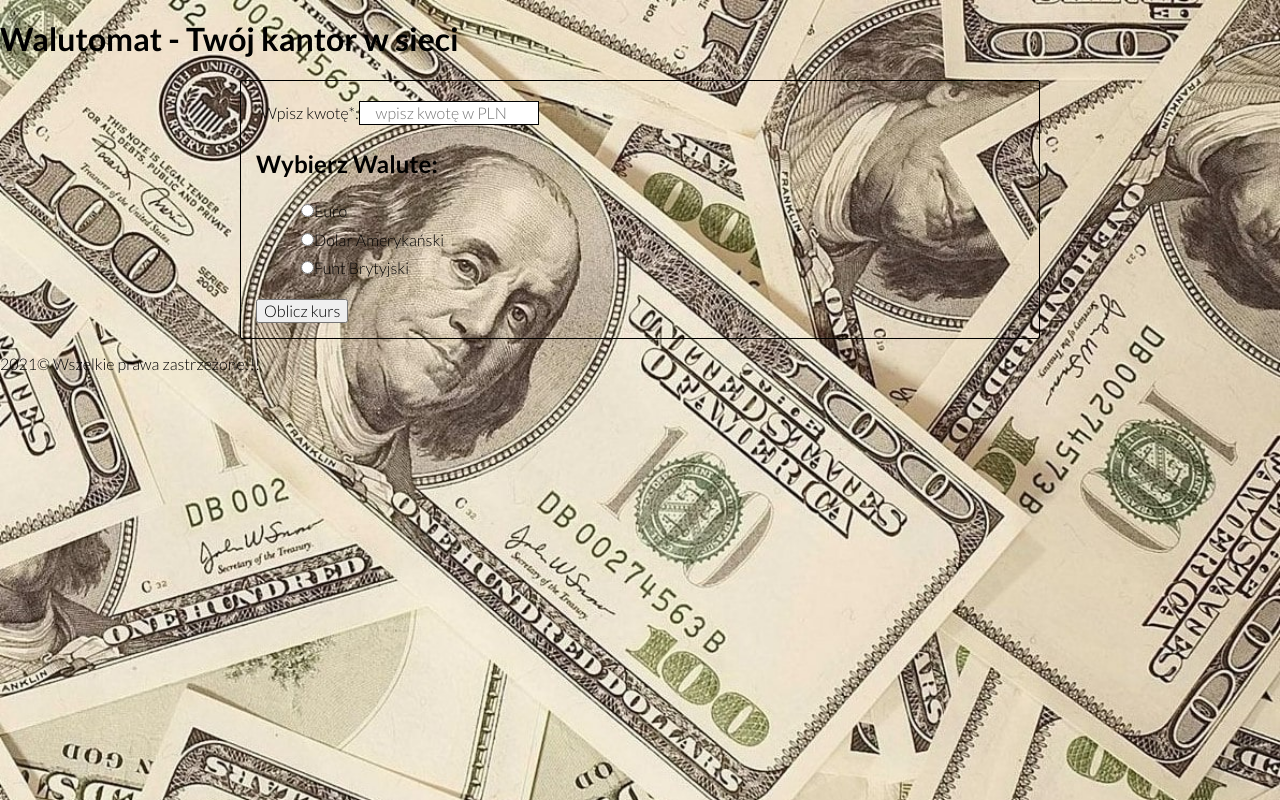
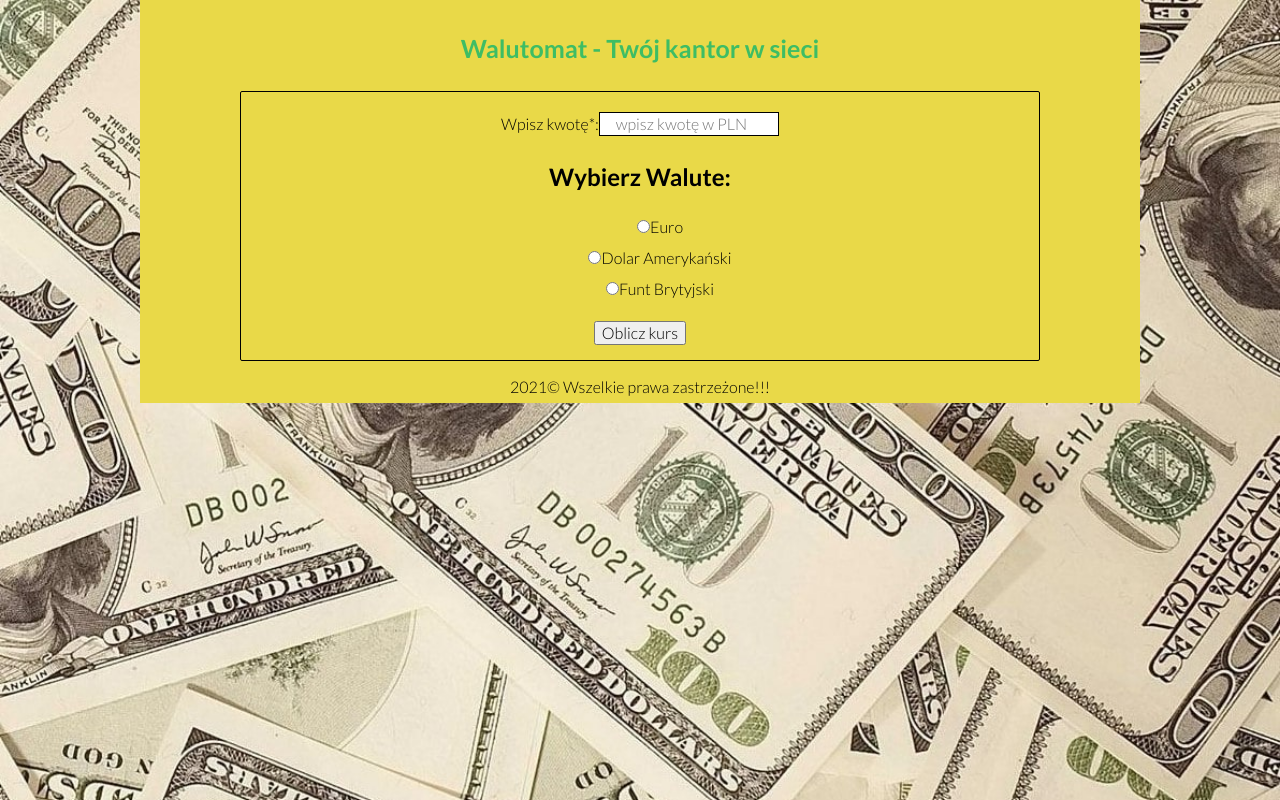
Before and after one commit to widmo25/currency-conventer-react, a React (Create React App) app: page / in a window 1280 px wide. Built offline with nearby package versions, Linux system fonts and the light colour scheme.

Commit message:
add Container Component and add styles

```diff
--- a/src/App.js
+++ b/src/App.js
@@ -1,16 +1,16 @@
 import Form from "./Form";
-
+import Container from "./Container"
 
 function App() {
     return (
-    <div className="container">
+        <Container>
             <h1 className="container__header">Walutomat - Twój kantor w sieci </h1>
             <Form />
             <p className="result js-result"></p>
             <footer>
                 2021&copy; Wszelkie prawa zastrzeżone!!!
             </footer>
-    </div>
+        </Container>
     );
 }
 
--- /dev/null
+++ b/src/Container/index.js
@@ -0,0 +1,10 @@
+import "./style.css";
+const Container = (props) =>{
+    return (
+        <div className="container">
+            {props.children}
+        </div>
+    )
+}
+
+export default Container
--- /dev/null
+++ b/src/Container/style.css
@@ -0,0 +1,15 @@
+.container {
+    max-width: 1000px;
+    margin:0 auto;
+    text-align: center;
+    background-color: #e9d948;
+    padding:5px;
+    font-size:16px;
+    line-height: 1.3;
+}
+
+.container__header {
+    font-size: 25px;
+    padding:10px;
+    color:#3ebd64;
+}
```
Lines whose indentation alone changed are shown as unchanged.
